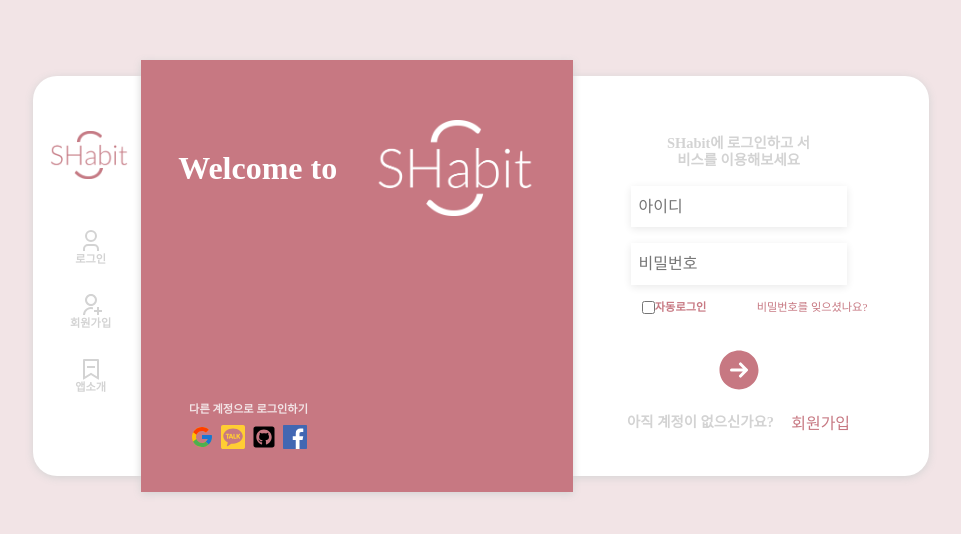
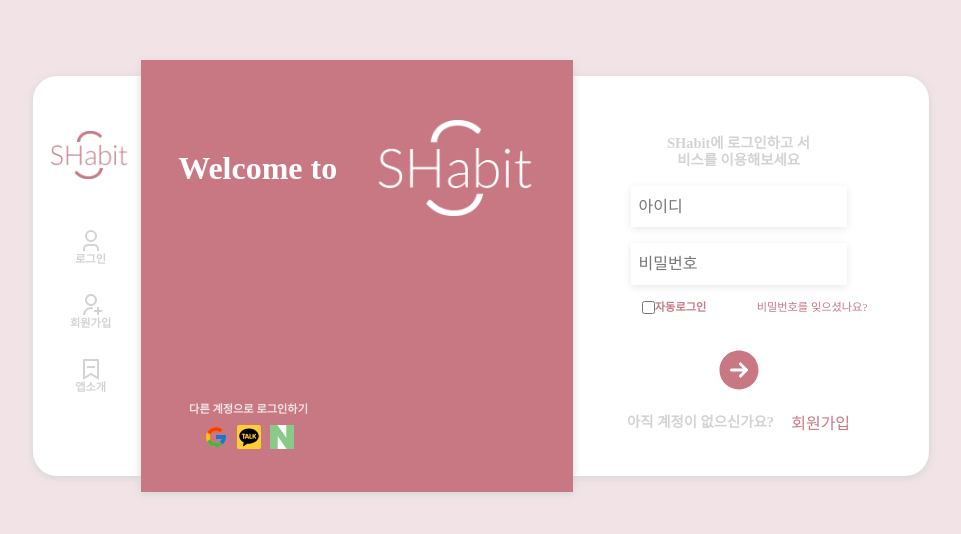
Before and after one commit to wlwlsus/shabit, a React (Create React App) app in the folder shabit-front/: page /login in a window 1280 px wide. Shown: the part 124-658 px from the top of the page, without its empty margins (159-1120 px from the left). Built offline with nearby package versions, Linux system fonts and the light colour scheme.

Commit message:
FE:feat: landing page route

```diff
--- a/shabit-front/src/components/atoms/Button.jsx
+++ b/shabit-front/src/components/atoms/Button.jsx
@@ -1,5 +1,5 @@
 import React from 'react';
-import styled from 'styled-components';
+import styled, { keyframes } from 'styled-components';
 import PropTypes from 'prop-types';
 import { theme } from '../../styles/GlobalStyles';
 
@@ -32,11 +32,19 @@ const Button = ({
 };
 
 Button.propTypes = {
-  bg: PropTypes.oneOf(['primary', 'secondary']),
+  bg: PropTypes.oneOf(['primary', 'secondary', 'white', 'black']),
   role: PropTypes.oneOf(['button', 'submit']),
   size: PropTypes.oneOf(['xs', 'sm', 'md', 'lg']),
   text: PropTypes.string,
-  color: PropTypes.oneOf(['primary', 'secondary', 'white', 'blue', 'yellow']),
+  color: PropTypes.oneOf([
+    'primary',
+    'secondary',
+    'white',
+    'blue',
+    'yellow',
+    'green',
+    'gray',
+  ]),
   icon: PropTypes.element,
   shadow: PropTypes.oneOf(['shadow']),
   padding: PropTypes.number,
@@ -56,10 +64,24 @@ Button.defaultProps = {
   children: undefined,
 };
 
+const bigger = keyframes`
+  from {
+    scale:1
+  }
+  to {
+    scale:1.2
+  }
+`;
+
 const ButtonWrapper = styled.button`
   display: inline-flex;
   background-color: transparent;
   border-radius: 0.3rem;
+
+  &:hover {
+    animation: ${bigger} 0.3s ease-in-out;
+    animation-fill-mode: forwards;
+  }
 
   &.primary {
     color: ${theme.color.primary};
@@ -85,6 +107,10 @@ const ButtonWrapper = styled.button`
     color: ${theme.color.yellowColor};
   }
 
+  &.green {
+    color: ${theme.color.greenColor};
+  }
+
   &.bg-primary {
     background-color: ${theme.color.primary};
   }
@@ -95,6 +121,10 @@ const ButtonWrapper = styled.button`
 
   &.bg-white {
     background-color: ${theme.color.whiteColor};
+  }
+
+  &.bg-black {
+    background-color: ${theme.color.blackColor};
   }
 
   &.xs {
--- a/shabit-front/src/components/atoms/Label.jsx
+++ b/shabit-front/src/components/atoms/Label.jsx
@@ -42,6 +42,10 @@ const LabelWrapper = styled.div`
   color: ${theme.color.blackColor};
   background-color: 'none';
   font-weight: 600;
+
+  &:hover {
+    cursor: default;
+  }
 
   &.primary {
     color: ${theme.color.primary};
--- a/shabit-front/src/components/molecules/SidebarBtn.jsx
+++ b/shabit-front/src/components/molecules/SidebarBtn.jsx
@@ -1,5 +1,6 @@
 import React from 'react';
 import styled from 'styled-components';
+import { useNavigate } from 'react-router-dom';
 
 import Button from '../atoms/Button';
 import Label from '../atoms/Label';
@@ -7,18 +8,47 @@ import Label from '../atoms/Label';
 import { RiUser3Line, RiUserAddLine, RiBookmark2Line } from 'react-icons/ri';
 
 const LandingSidebar = () => {
+  const navigate = useNavigate();
+
+  const toIntro = () => {
+    navigate('/');
+  };
+
+  const toLogin = () => {
+    navigate('/login');
+  };
+
+  const toSignup = () => {
+    navigate('/signup');
+  };
+
   return (
     <Wrapper>
       <ButtonWrapper>
-        <Button icon={<RiUser3Line />} color={'gray'} size={'md'} />
+        <Button
+          icon={<RiUser3Line />}
+          color={'gray'}
+          size={'md'}
+          onClick={toLogin}
+        />
         <Label text={'로그인'} color={'gray'} size={'xs'} />
       </ButtonWrapper>
       <ButtonWrapper>
-        <Button icon={<RiUserAddLine />} color={'gray'} size={'md'} />
+        <Button
+          icon={<RiUserAddLine />}
+          color={'gray'}
+          size={'md'}
+          onClick={toSignup}
+        />
         <Label text={'회원가입'} color={'gray'} size={'xs'} />
       </ButtonWrapper>
       <ButtonWrapper>
-        <Button icon={<RiBookmark2Line />} color={'gray'} size={'md'} />
+        <Button
+          icon={<RiBookmark2Line />}
+          color={'gray'}
+          size={'md'}
+          onClick={toIntro}
+        />
         <Label text={'앱소개'} color={'gray'} size={'xs'} />
       </ButtonWrapper>
     </Wrapper>
--- a/shabit-front/src/components/molecules/Social.jsx
+++ b/shabit-front/src/components/molecules/Social.jsx
@@ -5,9 +5,7 @@ import Label from '../atoms/Label';
 import Button from '../atoms/Button';
 
 import { FcGoogle } from 'react-icons/fc';
-import { SiKakaotalk } from 'react-icons/si';
-import { FaGithubSquare } from 'react-icons/fa';
-import { GrFacebook } from 'react-icons/gr';
+import { SiKakaotalk, SiNaver } from 'react-icons/si';
 
 const Social = () => {
   return (
@@ -19,9 +17,13 @@ const Social = () => {
       />
       <IconWrapper>
         <Button icon={<FcGoogle />} size={'md'} />
-        <Button icon={<SiKakaotalk />} size={'md'} color={'yellow'} />
-        <Button icon={<FaGithubSquare />} size={'md'} />
-        <Button icon={<GrFacebook />} size={'md'} bg={'white'} color={'blue'} />
+        <Button
+          icon={<SiKakaotalk />}
+          size={'md'}
+          color={'yellow'}
+          bg={'black'}
+        />
+        <Button icon={<SiNaver />} size={'md'} color={'green'} bg={'white'} />
       </IconWrapper>
     </Wrapper>
   );
@@ -37,7 +39,7 @@ const Wrapper = styled.div`
 `;
 
 const IconWrapper = styled.div`
-  width: 60%;
+  width: 50%;
   margin-top: 0.5rem;
   display: flex;
   justify-content: space-evenly;
--- a/shabit-front/src/components/organisms/LandingContent.jsx
+++ b/shabit-front/src/components/organisms/LandingContent.jsx
@@ -6,10 +6,17 @@ import WelcomeSign from '../molecules/WelcomeSign';
 
 const LandingContent = ({ children1, children2 }) => {
   return (
-    <Container bg={'primary'} size={'square'} shadow={'shadow'}>
-      {children1}
-      {children2}
-    </Container>
+    <Container
+      bg={'primary'}
+      size={'square'}
+      shadow={'shadow'}
+      children={
+        <>
+          {children1}
+          {children2}
+        </>
+      }
+    ></Container>
   );
 };
 
--- a/shabit-front/src/components/organisms/LandingSidebar.jsx
+++ b/shabit-front/src/components/organisms/LandingSidebar.jsx
@@ -8,10 +8,17 @@ import SidebarBtn from '../molecules/SidebarBtn';
 const LandingSidebar = () => {
   return (
     <SidebarWrapper>
-      <Container shadow={'shadow'} border={'rounded'} size={'md'}>
-        <Logo color={'pink'} size={'sm'} />
-        <SidebarBtn />
-      </Container>
+      <Container
+        shadow={'shadow'}
+        border={'rounded'}
+        size={'md'}
+        children={
+          <>
+            <Logo color={'pink'} size={'sm'} />
+            <SidebarBtn />
+          </>
+        }
+      ></Container>
     </SidebarWrapper>
   );
 };
```
